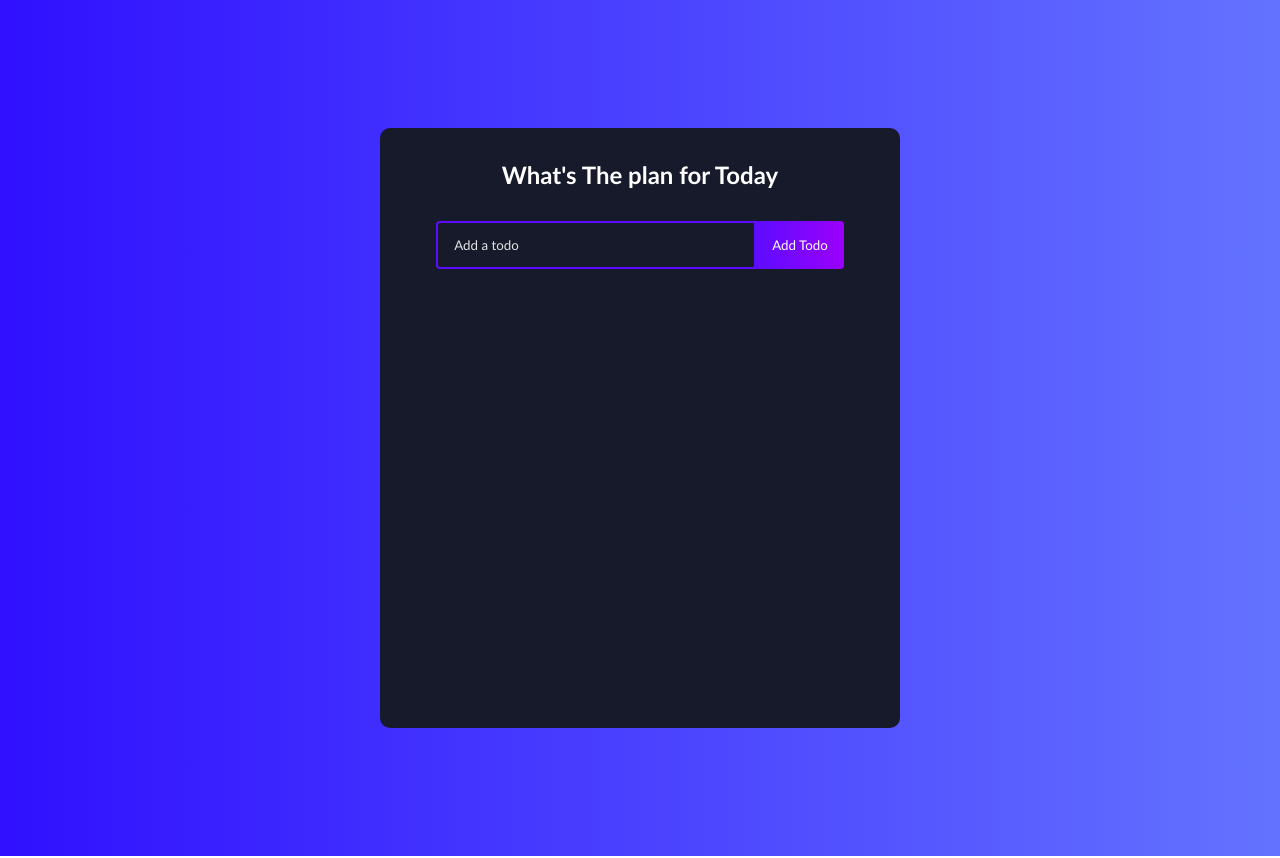
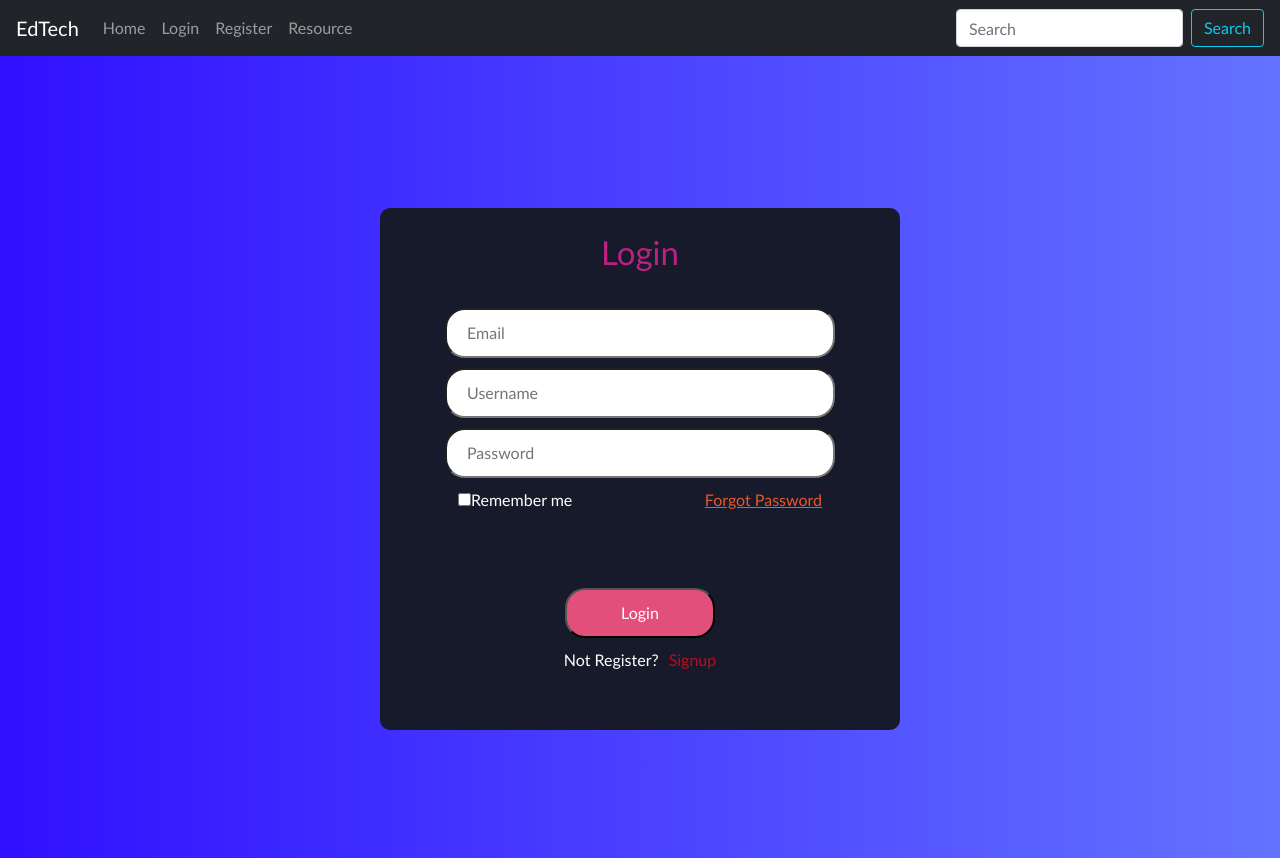
Before and after one commit to berrybab6/prayer, a React (Create React App) app: page /login in a window 1280 px wide. Built offline with nearby package versions, Linux system fonts and the light colour scheme.

Commit message:
Route_Bootstrap

```diff
--- a/package.json
+++ b/package.json
@@ -7,6 +7,7 @@
     "@testing-library/react": "^11.2.7",
     "@testing-library/user-event": "^12.8.3",
     "bootstrap": "^5.0.1",
+    "mdb-react-ui-kit": "^1.0.0-beta5",
     "node-sass": "^6.0.0",
     "react": "^17.0.2",
     "react-bootstrap": "^1.6.0",
--- a/public/index.html
+++ b/public/index.html
@@ -10,6 +10,12 @@
       content="Web site created using create-react-app"
     />
     <link rel="apple-touch-icon" href="%PUBLIC_URL%/logo192.png" />
+    <link
+  rel="stylesheet"
+  href="https://cdn.jsdelivr.net/npm/bootstrap@4.6.0/dist/css/bootstrap.min.css"
+  integrity="sha384-B0vP5xmATw1+K9KRQjQERJvTumQW0nPEzvF6L/Z6nronJ3oUOFUFpCjEUQouq2+l"
+  crossorigin="anonymous"
+/>
     <!--
       manifest.json provides metadata used when your web app is installed on a
       user's mobile device or desktop. See https://developers.google.com/web/fundamentals/web-app-manifest/
--- a/src/App.css
+++ b/src/App.css
@@ -14,18 +14,6 @@ body {
   );
 }
 
-.todo-app {
-  display: flex;
-  flex-direction: column;
-  justify-content: start;
-  width: 520px;
-  min-height: 600px;
-  background: #161a2b;
-  text-align: center;
-  margin: 128px auto;
-  border-radius: 10px;
-  padding-bottom: 32px;
-}
 
 
 h1 {
--- a/src/App.js
+++ b/src/App.js
@@ -1,10 +1,44 @@
+import { BrowserRouter, Switch, Route} from 'react-router-dom';
 import './App.css';
-import TodoList from './components/TodoList';
+import Home from './components/accounts/Home';
+import Login from './components/accounts/Login';
+import LoginForm from './components/accounts/LoginForm';
+import NavBar from './components/accounts/Navbar';
+import Register from './components/accounts/Register';
+import Resource from './components/resources/Resource';
+// import TodoList from './components/TodoList';
 
 function App() {
   return (
-    <div className="todo-app">
-       <TodoList />
+    <div >
+   <BrowserRouter >
+           <NavBar />
+
+    <div >
+       {/* <TodoList /> */}
+
+       <Switch>
+      <Route path="/home">
+        {/* <Home /> */}
+        <Home />
+      </Route>
+      <Route path="/login">
+      <LoginForm />
+        {/* <LoginForm /> */}
+      </Route>
+      <Route path="/register">
+        {/* <Register /> */}
+        <Register />
+      </Route>
+      <Route path="/resource">
+        {/* <Resource /> */}
+        <Resource />
+      </Route>
+    </Switch>
+    {/* </BrowserRouter> */}
+       {/* <Login /> */}
+    </div>
+    </BrowserRouter >
     </div>
   );
 }
--- /dev/null
+++ b/src/assets/login/login.css
@@ -0,0 +1,85 @@
+.login-form{
+    align-items: center
+}
+
+.todo-app {
+    display: flex;
+    flex-direction: column;
+    justify-content: start;
+    width: 520px;
+    min-height: 500px;
+    background: #161a2b;
+    text-align: center;
+    margin: 128px auto;
+    border-radius: 10px;
+    padding-bottom: 32px;
+  }
+
+
+.divider{
+    /* margin-bottom:20px 20px; */
+    height:10px;
+}
+
+.login-button{
+    width:150px;
+    margin-top: 60px;
+    height:50px;
+    color:#fff;
+    background-color:rgb(226, 79, 123);
+    border-radius: 20px 20px 20px 20px;
+    font-size:16px;
+    text-align: center;
+}
+
+.login-text{
+    margin-top: 20px;
+    margin-bottom: 30px;
+    font-size:33px;
+    color:rgb(190, 32, 129)
+}
+.login-input{
+    width:75%;
+    height:50px;
+    text-align: left;
+    padding-left: 20px;
+    border-radius: 20px;
+}
+
+.rem{
+    color: white;
+}
+
+.rem-forgot{
+    display:flex;
+    justify-content:space-between;
+
+}
+.a{
+    margin-left: 15%;
+}
+.forgot{
+    /* margin-left: 10px; */
+    margin-right:15%;
+
+    /* font-size: 15px; */
+    color: rgb(235, 87, 43);
+}
+.not-reg{
+    /* margin:auto; */
+    display:flex;
+    justify-content: center;
+    margin: 10px;
+}
+
+.no{
+    color: white;
+    /* font-size:20px; */
+    margin-right: 10px;
+    }
+
+.signup{
+    color: rgba(253, 6, 26, 0.733);
+    align-content: center;
+
+}
--- /dev/null
+++ b/src/components/accounts/Home.js
@@ -0,0 +1,11 @@
+import React from 'react'
+
+function Home() {
+    return (
+        <div>
+            <p>Home Sweet Home</p>
+        </div>
+    )
+}
+
+export default Home
--- /dev/null
+++ b/src/components/accounts/Login.js
@@ -0,0 +1,12 @@
+import React from 'react'
+import LoginForm from './LoginForm'
+
+function Login() {
+    return (
+        <form className="login">
+            <LoginForm />
+        </form>
+    )
+}
+
+export default Login
--- /dev/null
+++ b/src/components/accounts/LoginForm.js
@@ -0,0 +1,55 @@
+import React, {useState} from 'react'
+import '../../assets/login/login.css'
+
+function LoginForm() {
+    const [email, setEmail]=useState("")
+    return (<div className="todo-app">
+        <p className="login-text">Login</p>
+        <form className="login-form">
+            <input className="login-input email"
+            placeholder="Email"
+            type="text"
+            required
+            name="email"
+             />
+             <div className="divider"></div>
+                <input
+                    className="login-input username"
+                    name="username"
+                    type="text"
+                    required
+                    placeholder="Username"
+                />
+                <div className="divider"></div>
+                <input
+                    className="login-input password"
+                    name="password"
+                    type="password"
+                    required
+                    placeholder="Password"
+                />
+                <div className="divider"></div>
+                <div className="rem-forgot">
+
+                <div className="a">
+                <input type="checkbox" id="remember" name="remember" value="S"/>
+                <label for="remember" className="rem"> Remember me</label>
+                </div>
+                    <p className="forgot"><u>Forgot Password</u></p>
+                </div>
+            <button className="login-button">Login</button>
+        </form>
+
+
+        <div className="not-reg">
+            <p className="no">Not Register?</p>
+            <p className="signup">Signup</p>
+        </div>
+
+
+
+        </div>
+    )
+}
+
+export default LoginForm
--- /dev/null
+++ b/src/components/accounts/Navbar.js
@@ -0,0 +1,33 @@
+import React, {useState} from 'react';
+import {Route, Switch, BrowserRouter, Link} from 'react-router-dom';
+import { Navbar, Nav, Container, Form, FormControl,Button } from 'react-bootstrap';
+
+
+function NavBar() {
+  const [showNav, setShowNav] = useState(false);
+    return (
+
+      <>
+  <Navbar bg="dark" variant="dark">
+    <Navbar.Brand href="/home">EdTech</Navbar.Brand>
+    <Nav className="mr-auto">
+      <Nav.Link href="/home">Home</Nav.Link>
+      <Nav.Link href="/login">Login</Nav.Link>
+      <Nav.Link href="/register">Register</Nav.Link>
+      <Nav.Link href="/resource">Resource</Nav.Link>
+
+    </Nav>
+    <Form inline>
+      <FormControl type="text" placeholder="Search" className="mr-sm-2" />
+      <Button variant="outline-info">Search</Button>
+    </Form>
+  </Navbar>
+  <br />
+  </>
+
+
+
+    )
+}
+
+export default NavBar
--- /dev/null
+++ b/src/components/accounts/Register.js
@@ -0,0 +1,11 @@
+import React from 'react'
+
+function Register() {
+    return (
+        <div>
+            <p>Registation Form Here</p>
+        </div>
+    )
+}
+
+export default Register
--- /dev/null
+++ b/src/components/resources/Resource.js
@@ -0,0 +1,11 @@
+import React from 'react'
+
+function Resource() {
+    return (
+        <div>
+            <p>Resource Page</p>
+        </div>
+    )
+}
+
+export default Resource
--- a/src/index.js
+++ b/src/index.js
@@ -4,6 +4,8 @@ import ReactDOM from 'react-dom';
 
 import App from './App';
 import reportWebVitals from './reportWebVitals';
+import 'bootstrap/dist/css/bootstrap.min.css';
+
 
 ReactDOM.render(
   <React.StrictMode>
```
Also changed, not shown: 1 other file (tests, documents, lock files or other folders).
